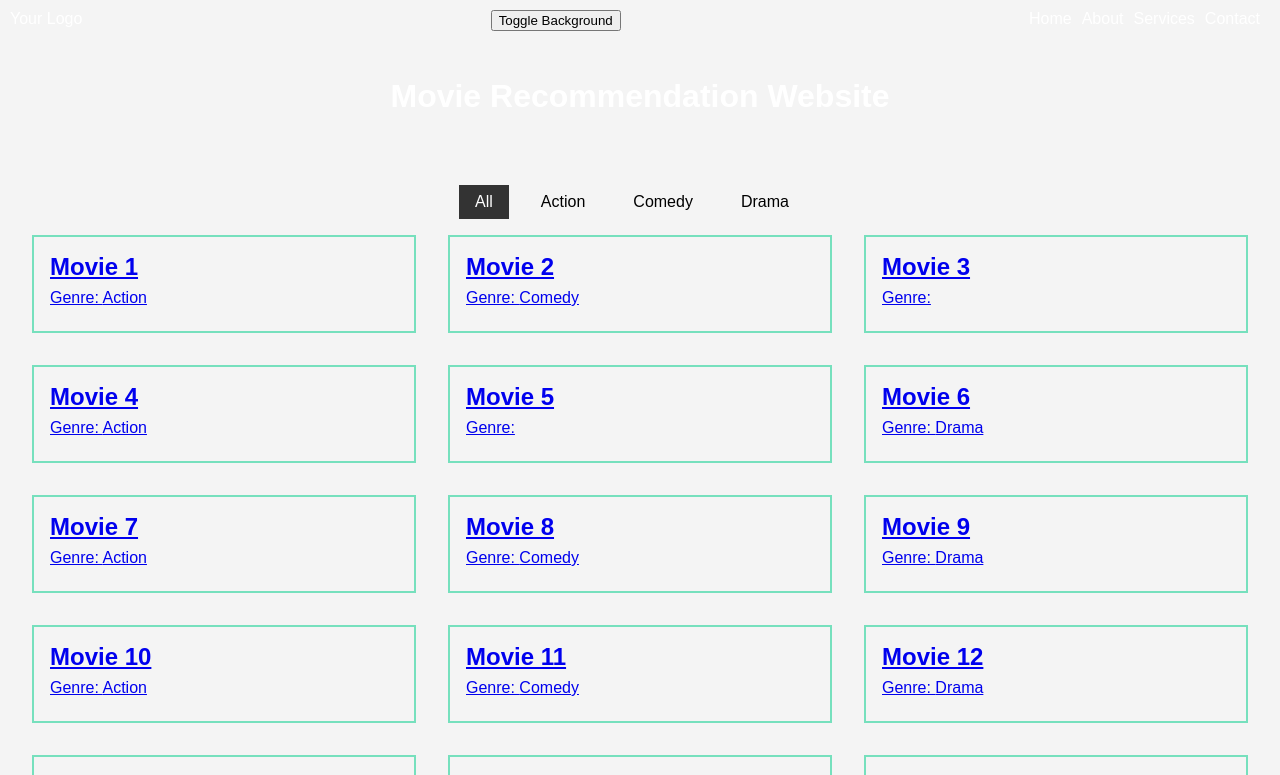
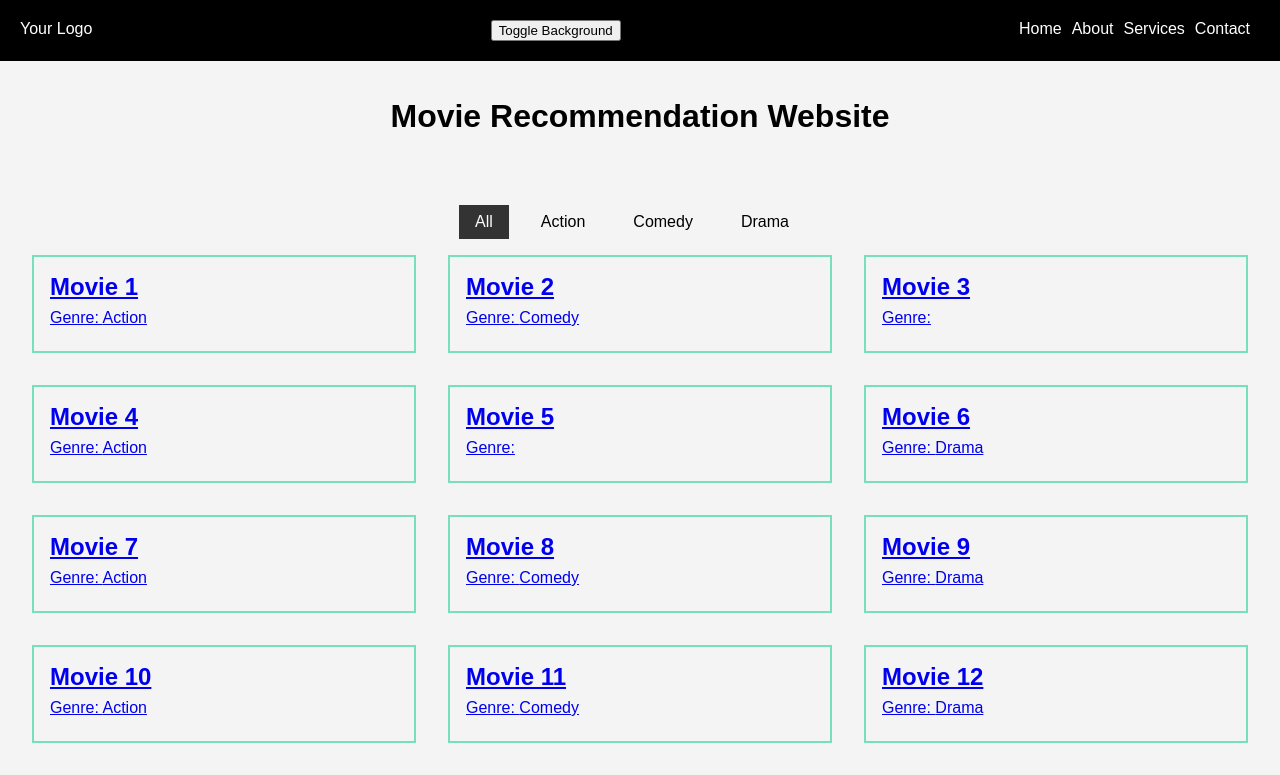
Before and after one commit to Tula-Magar/recommendation, a React (Create React App) app: page / in a window 1280 px wide. Shown: the top 775 px of the page. Built offline with nearby package versions, Linux system fonts and the light colour scheme.

Commit message:
color issue has been fixed

```diff
--- a/src/App.css
+++ b/src/App.css
@@ -17,8 +17,9 @@ body {
 }
 
 .navbar {
+  background-color: #000;
   color: white;
-  padding: 10px;
+  padding: 20px;
   display: flex;
   justify-content: space-between;
 }
@@ -35,7 +36,6 @@ body {
 }
 
 .header {
-  color: white;
   padding: 1rem;
 }
 
```
